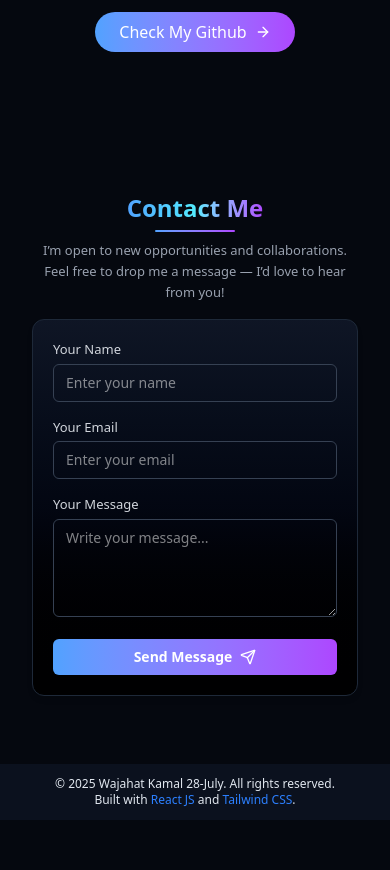
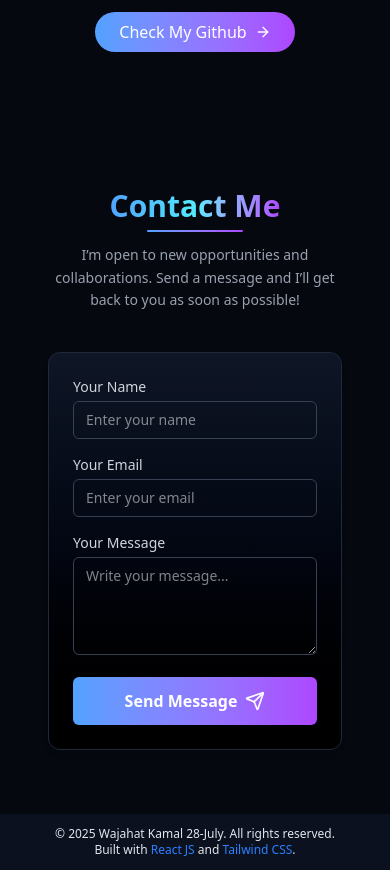
Before and after one commit to wajahat-kamal/Dev-Portfolio, a React (Vite) app: page / in a window 390 px wide. Shown: the part 2860-3730 px from the top of the page. Before the commit the page ends 3680 px from the top, so only its background shows below. Built offline with nearby package versions, Linux system fonts and the light colour scheme.

Commit message:
Enhance ContactSection and HeroSection components: add social media icons, improve layout and styling, and update LinkedIn link for better accessibility and user experience.

```diff
--- a/src/components/AboutSection.jsx
+++ b/src/components/AboutSection.jsx
@@ -1,7 +1,6 @@
 "use client";
 import React from "react";
 import SkillsSection from "./SkillsSection";
-import { Github, Instagram, Linkedin } from "lucide-react";
 
 export const AboutSection = () => {
   return (
--- a/src/components/ContactSection.jsx
+++ b/src/components/ContactSection.jsx
@@ -1,6 +1,13 @@
 "use client";
 import React from "react";
-import { Send, CheckCircle, XCircle } from "lucide-react";
+import {
+  Send,
+  CheckCircle,
+  XCircle,
+  Github,
+  Linkedin,
+  Instagram,
+} from "lucide-react";
 
 export const ContactSection = () => {
   const [status, setStatus] = React.useState({
@@ -42,36 +49,38 @@ export const ContactSection = () => {
   return (
     <section
       id="contact"
-      className="relative flex items-center justify-center px-3 sm:px-6 lg:px-8 py-12 sm:py-16 text-white"
+      className="relative flex items-center justify-center px-4 py-16 text-white"
     >
-      <div className="container mx-auto max-w-4xl rounded-2xl p-5 sm:p-8">
+      <div className="container mx-auto max-w-5xl">
         {/* ====== Heading ====== */}
-        <div className="text-center mb-4">
-          <h2 className="text-2xl sm:text-3xl md:text-4xl font-extrabold relative inline-block">
+        <div className="text-center mb-10">
+          <h2 className="text-3xl sm:text-4xl font-extrabold relative inline-block">
             <span className="bg-gradient-to-r from-blue-400 via-cyan-300 to-purple-500 bg-clip-text text-transparent">
               Contact Me
             </span>
-            <span className="absolute bottom-[-8px] left-1/2 -translate-x-1/2 w-20 sm:w-32 h-[2px] bg-gradient-to-r from-blue-400 to-purple-500 rounded-full"></span>
+            <span className="absolute bottom-[-8px] left-1/2 -translate-x-1/2 w-24 h-[2px] bg-gradient-to-r from-blue-400 to-purple-500 rounded-full"></span>
           </h2>
 
-          <p className="text-gray-400 mt-4 sm:mt-6 text-[13px] sm:text-sm md:text-base max-w-xl lg:max-w-2xl mx-auto leading-relaxed">
-            I’m open to new opportunities and collaborations. Feel free to drop
-            me a message — I’d love to hear from you!
+          <p className="text-gray-400 mt-5 text-sm sm:text-base max-w-lg mx-auto leading-relaxed">
+            I’m open to new opportunities and collaborations. Send a message and
+            I’ll get back to you as soon as possible!
           </p>
         </div>
 
+        {/* ====== Layout Container ====== */}
+        <div className="flex flex-col lg:flex-row items-center justify-center gap-6">
           {/* ====== Contact Form ====== */}
           <form
             onSubmit={onSubmit}
-          className="max-w-xl mx-auto space-y-4 bg-gradient-to-b from-gray-900/90 via-gray-950/90 to-black/90
-                     border border-gray-800 rounded-xl p-5 sm:p-6 shadow-md
+            className="w-full lg:w-1/2 space-y-4 bg-gradient-to-b from-gray-900/90 via-gray-950/90 to-black/90
+                     border border-gray-800 rounded-xl p-6 shadow-md
                      hover:border-blue-500/70 hover:shadow-blue-500/20 transition-all duration-300"
           >
             {/* Name */}
             <div>
               <label
                 htmlFor="name"
-              className="block text-[13px] sm:text-sm font-medium text-gray-300 mb-1 text-start"
+                className="block text-start text-sm font-medium text-gray-300 mb-1"
               >
                 Your Name
               </label>
@@ -81,7 +90,7 @@ export const ContactSection = () => {
                 id="name"
                 required
                 placeholder="Enter your name"
-              className="w-full bg-transparent border border-gray-700 text-white rounded-md px-3 py-2 text-sm sm:text-base focus:outline-none focus:border-blue-400 transition-all duration-200"
+                className="w-full bg-transparent border border-gray-700 text-white rounded-md px-3 py-2 text-sm focus:outline-none focus:border-blue-400 transition-all"
               />
             </div>
 
@@ -89,7 +98,7 @@ export const ContactSection = () => {
             <div>
               <label
                 htmlFor="email"
-              className="block text-[13px] sm:text-sm font-medium text-gray-300 mb-1 text-start"
+                className="block text-start text-sm font-medium text-gray-300 mb-1"
               >
                 Your Email
               </label>
@@ -99,7 +108,7 @@ export const ContactSection = () => {
                 id="email"
                 required
                 placeholder="Enter your email"
-              className="w-full bg-transparent border border-gray-700 text-white rounded-md px-3 py-2 text-sm sm:text-base focus:outline-none focus:border-blue-400 transition-all duration-200"
+                className="w-full bg-transparent border border-gray-700 text-white rounded-md px-3 py-2 text-sm focus:outline-none focus:border-blue-400 transition-all"
               />
             </div>
 
@@ -107,7 +116,7 @@ export const ContactSection = () => {
             <div>
               <label
                 htmlFor="message"
-              className="block text-[13px] sm:text-sm font-medium text-gray-300 mb-1 text-start"
+                className="block text-start text-sm font-medium text-gray-300 mb-1"
               >
                 Your Message
               </label>
@@ -117,7 +126,7 @@ export const ContactSection = () => {
                 rows={4}
                 required
                 placeholder="Write your message..."
-              className="w-full bg-transparent border border-gray-700 text-white rounded-md px-3 py-2 text-sm sm:text-base focus:outline-none focus:border-blue-400 transition-all duration-200"
+                className="w-full bg-transparent border border-gray-700 text-white rounded-md px-3 py-2 text-sm focus:outline-none focus:border-blue-400 transition-all"
               ></textarea>
             </div>
 
@@ -125,31 +134,32 @@ export const ContactSection = () => {
             <button
               type="submit"
               disabled={status.loading}
-            className={`w-full flex items-center justify-center gap-2 py-2 sm:py-3 rounded-md font-semibold text-sm sm:text-base text-white
+              className={`w-full flex items-center justify-center gap-2 py-3 rounded-md font-semibold text-white
               bg-gradient-to-r from-blue-400 to-purple-500 hover:scale-[1.02] transition-all duration-300
               ${status.loading ? "opacity-70 cursor-not-allowed" : ""}`}
             >
               {status.loading ? "Sending..." : "Send Message"}
-            {!status.loading && <Send className="w-4 h-4 sm:w-5 sm:h-5" />}
+              {!status.loading && <Send className="w-5 h-5" />}
             </button>
 
             {/* Status Message */}
             {status.message && (
               <div
-              className={`mt-3 sm:mt-4 flex items-center justify-center gap-2 text-xs sm:text-sm transition-all duration-300 ${
+                className={`mt-3 flex items-center justify-center gap-2 text-sm transition-all duration-300 ${
                   status.success ? "text-green-400" : "text-red-400"
                 }`}
               >
                 {status.success ? (
-                <CheckCircle className="w-4 h-4 sm:w-5 sm:h-5 animate-bounce" />
+                  <CheckCircle className="w-5 h-5 animate-bounce" />
                 ) : (
-                <XCircle className="w-4 h-4 sm:w-5 sm:h-5" />
+                  <XCircle className="w-5 h-5" />
                 )}
                 <span>{status.message}</span>
               </div>
             )}
           </form>
         </div>
+      </div>
     </section>
   );
 };
--- a/src/components/HeroSection.jsx
+++ b/src/components/HeroSection.jsx
@@ -66,7 +66,8 @@ const HeroSection = () => {
 
             {/* Let's Connect */}
             <a
-              href="#contact"
+              href="https://www.linkedin.com/in/wajahat-kamal/"
+              target="_blank"
               className="flex items-center justify-center gap-2 px-6 py-2.5 text-sm font-semibold text-white
                    rounded-lg bg-gradient-to-r from-blue-400 to-purple-500 shadow-md
                    hover:shadow-purple-500/30
@@ -77,7 +78,6 @@ const HeroSection = () => {
             </a>
           </div>
         </div>
-
       </div>
 
       {/* ---------- Scroll Down Indicator ---------- */}
```
Lines whose indentation alone changed are shown as unchanged.
